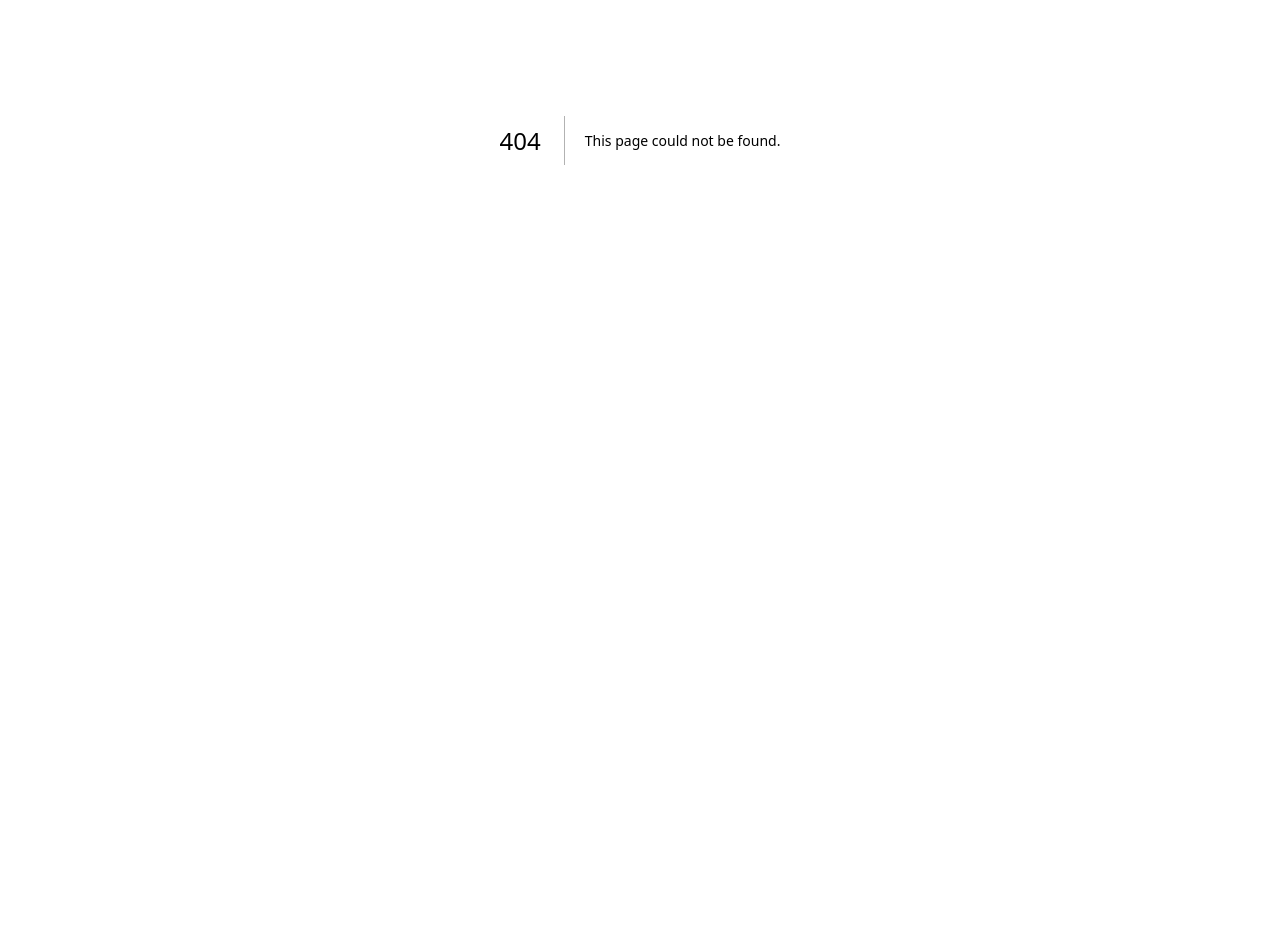
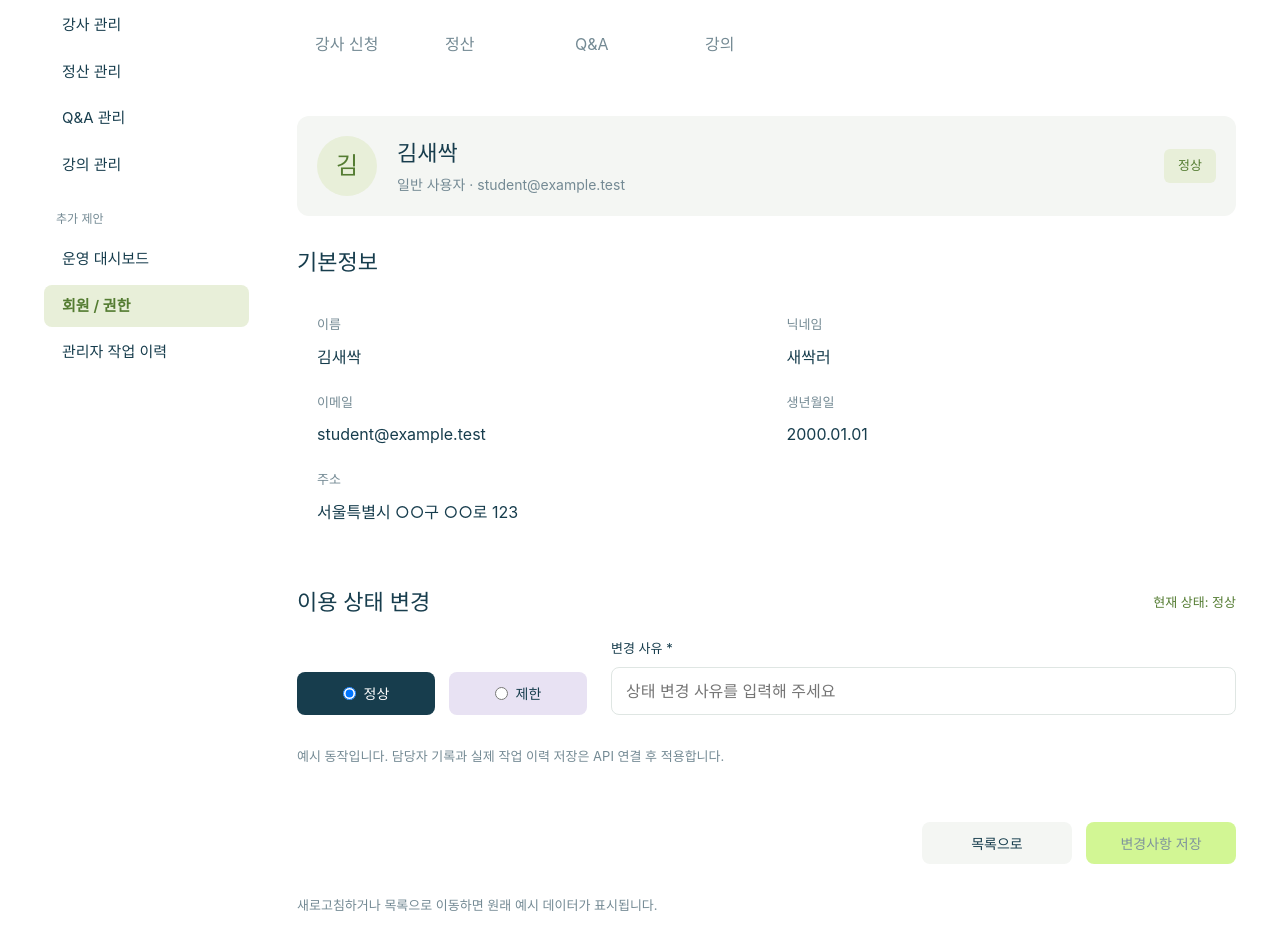
Before and after one commit to SaeMoi/SesacEdu_Admin_Server, a Next.js app in the folder frontend/: page /users/1 in a window 1280 px wide. Before the commit this address had no page. Shown: the part 260-1210 px from the top of the page. Before the commit the page ends 800 px from the top, so only its background shows below. Built offline with nearby package versions, Linux system fonts and the light colour scheme; no server answers.

Commit message:
feat:[admin-user] 회원 목록 프로필과 이용 상태 변경 화면 추가

```diff
--- /dev/null
+++ b/frontend/app/users/[userId]/page.jsx
@@ -0,0 +1,17 @@
+import { notFound } from "next/navigation";
+import AdminShell from "../../../components/AdminShell";
+import MemberProfile from "../../../components/MemberProfile";
+import { members } from "../../../lib/member-mocks";
+
+export default async function MemberPage({ params }) {
+  const { userId } = await params;
+  const member = members.find((item) => String(item.id) === userId);
+
+  if (!member) notFound();
+
+  return (
+    <AdminShell active="users">
+      <MemberProfile member={member} />
+    </AdminShell>
+  );
+}
--- /dev/null
+++ b/frontend/components/MemberProfile.jsx
@@ -0,0 +1,144 @@
+"use client";
+
+import { useState } from "react";
+import Link from "next/link";
+import ServiceTabs from "./ServiceTabs";
+
+export default function MemberProfile({ member }) {
+  const [savedStatus, setSavedStatus] = useState(member.status);
+  const [nextStatus, setNextStatus] = useState(member.status);
+  const [reason, setReason] = useState("");
+  const [savedReason, setSavedReason] = useState("");
+  const [notice, setNotice] = useState("");
+
+  const fields = [
+    ["이름", member.name],
+    ["닉네임", member.nickname],
+    ["이메일", member.email],
+    ["생년월일", member.birthday],
+    ["주소", member.address],
+  ];
+
+  const submit = (event) => {
+    event.preventDefault();
+    const trimmedReason = reason.trim();
+
+    if (!trimmedReason || savedStatus === nextStatus) return;
+
+    setSavedStatus(nextStatus);
+    setSavedReason(trimmedReason);
+    setReason("");
+    setNotice(
+      `${nextStatus} 상태로 변경한 화면 미리보기입니다. 서버에는 저장하지 않았습니다.`,
+    );
+  };
+
+  return (
+    <>
+      <p className="breadcrumb">관리자공간 / 관리자센터</p>
+      <h1>회원 프로필 조회</h1>
+      <p className="description">
+        회원의 기본정보를 확인하고 이용 상태를 변경하세요.
+      </p>
+
+      <ServiceTabs />
+
+      <section className="member-summary" aria-label="회원 요약">
+        <span className="member-avatar" aria-hidden="true">
+          {member.name.slice(0, 1)}
+        </span>
+        <div className="member-summary-info">
+          <h2>{member.name}</h2>
+          <p>{member.role} · {member.email}</p>
+        </div>
+        <span className="member-status">{savedStatus}</span>
+      </section>
+
+      <section className="member-basic" aria-labelledby="member-basic-title">
+        <h2 id="member-basic-title">기본정보</h2>
+        <dl className="member-fields">
+          {fields.map(([label, value]) => (
+            <div key={label} className={label === "주소" ? "member-address" : ""}>
+              <dt>{label}</dt>
+              <dd>{value}</dd>
+            </div>
+          ))}
+        </dl>
+      </section>
+
+      <form className="member-status-form" onSubmit={submit}>
+        <div className="member-status-heading">
+          <h2>이용 상태 변경</h2>
+          <p>현재 상태: {savedStatus}</p>
+        </div>
+
+        <div className="member-status-controls">
+          <fieldset className="member-status-options">
+            <legend className="sr-only">변경할 이용 상태</legend>
+            {["정상", "제한"].map((value) => (
+              <label
+                key={value}
+                className={`member-status-option ${
+                  nextStatus === value ? "is-selected" : ""
+                }`}
+              >
+                <input
+                  type="radio"
+                  name="member-status"
+                  value={value}
+                  checked={nextStatus === value}
+                  onChange={() => {
+                    setNextStatus(value);
+                    setNotice("");
+                  }}
+                />
+                {value}
+              </label>
+            ))}
+          </fieldset>
+
+          <div className="member-reason-input">
+            <label htmlFor="member-status-reason">변경 사유 *</label>
+            <input
+              id="member-status-reason"
+              value={reason}
+              onChange={(event) => setReason(event.target.value)}
+              placeholder="상태 변경 사유를 입력해 주세요"
+              maxLength={500}
+              required
+            />
+          </div>
+        </div>
+
+        {savedReason && (
+          <section className="review-reason">
+            <h2>이번 화면에서 입력한 변경 사유</h2>
+            <p>{savedReason}</p>
+          </section>
+        )}
+
+        <p className="screen-note">
+          예시 동작입니다. 담당자 기록과 실제 작업 이력 저장은 API 연결 후 적용합니다.
+        </p>
+
+        <div className="detail-actions">
+          <Link className="action-button action-back" href="/users">
+            목록으로
+          </Link>
+          <button
+            className="action-button action-reject"
+            type="submit"
+            disabled={!reason.trim() || nextStatus === savedStatus}
+          >
+            변경사항 저장
+          </button>
+        </div>
+      </form>
+
+      <p className="screen-note" role="status">{notice}</p>
+      <p className="screen-note">
+        새로고침하거나 목록으로 이동하면 원래 예시 데이터가 표시됩니다.
+      </p>
+    </>
+  );
+}
```
Also changed, not shown: frontend/app/users/page.jsx (added, +95 -0 lines).
